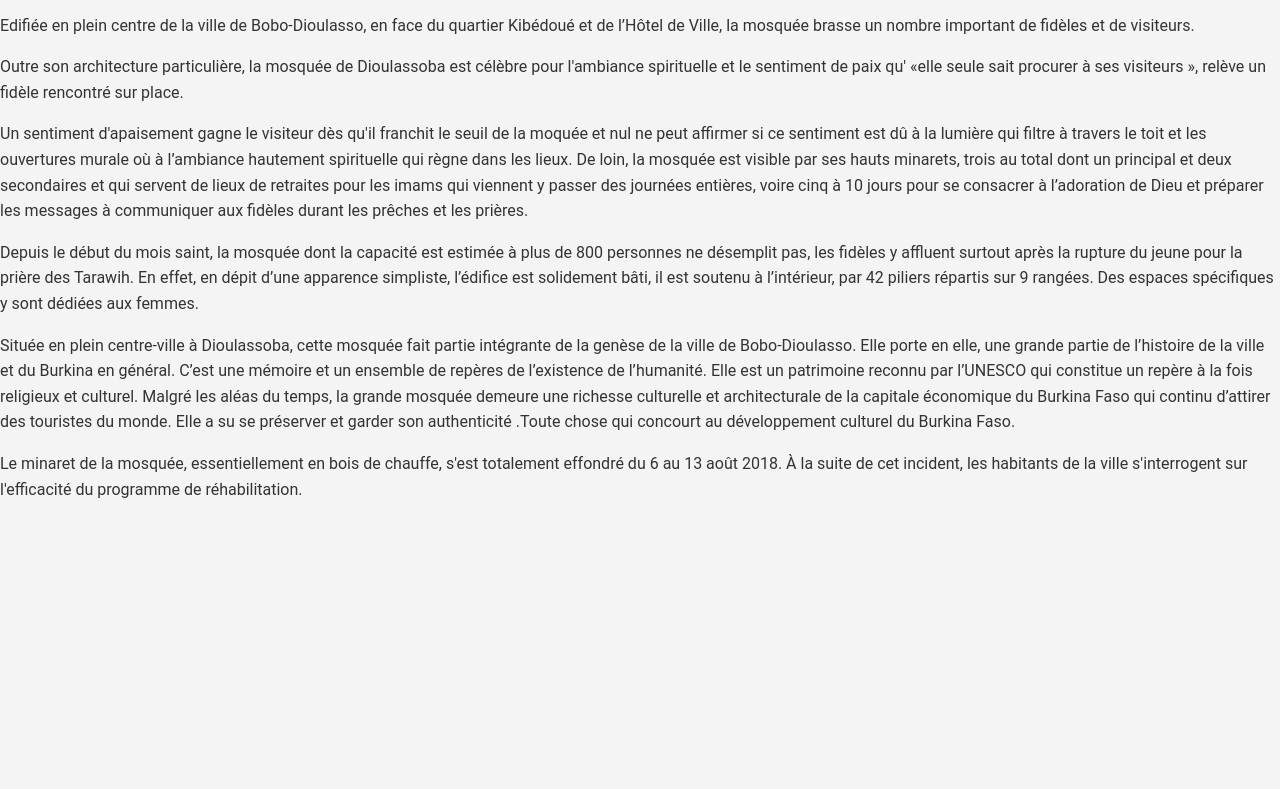
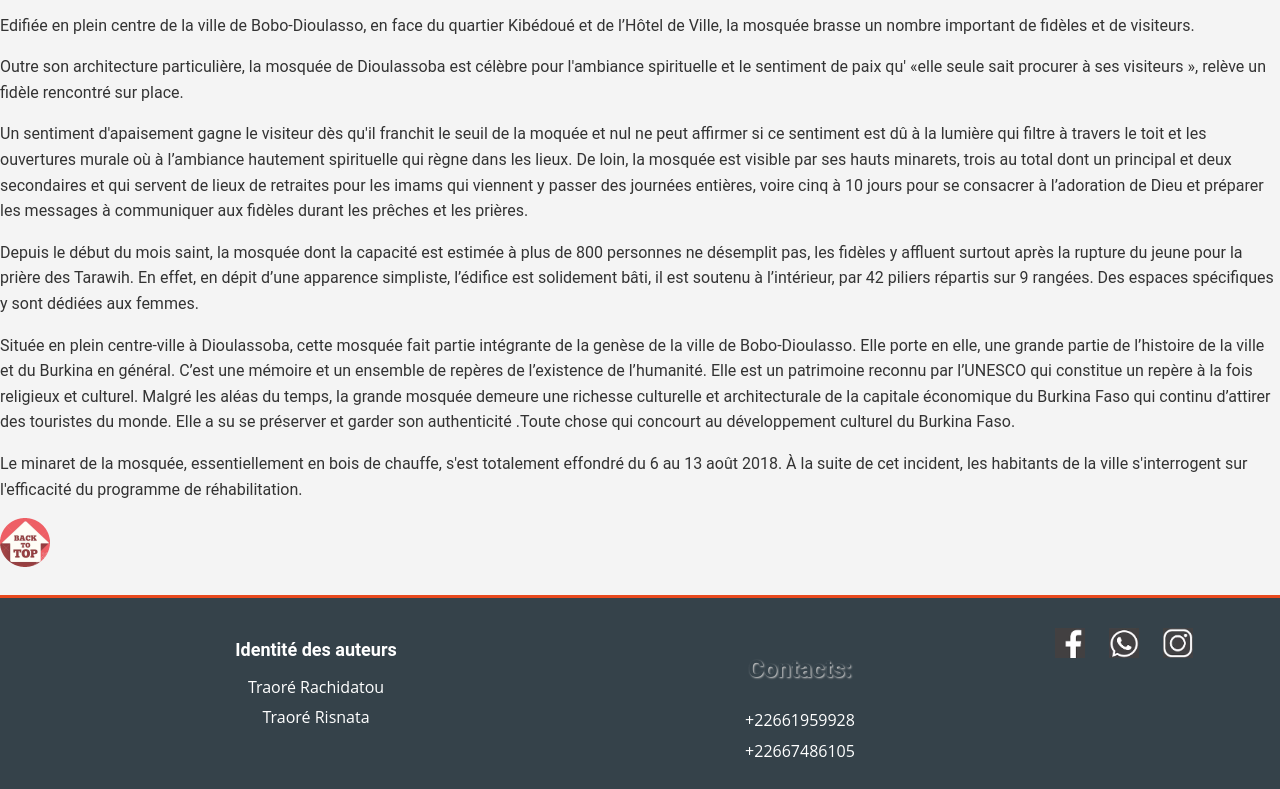
Before and after one commit to YANE-123/Rachidatou-Traor-Risnata-Traor-, a plain HTML site: page mosque.html in a window 1280 px wide. Shown: the part 1049-1838 px from the top of the page. Before the commit the page ends 1567 px from the top, so only its background shows below. Drawn offline with Linux system fonts and the light colour scheme.

Commit message:
Update mosque.html

```diff
--- a/mosque.html
+++ b/mosque.html
@@ -42,7 +42,24 @@
 <p>Depuis le début du mois saint, la mosquée dont la capacité est estimée à plus de 800 personnes ne désemplit pas, les fidèles y affluent surtout après la rupture du jeune pour la prière des Tarawih. En effet, en dépit d’une apparence simpliste, l’édifice est solidement bâti, il est soutenu à l’intérieur, par 42 piliers répartis sur 9 rangées. Des espaces spécifiques y sont dédiées aux femmes.</p>
 <p>Située en plein centre-ville à Dioulassoba, cette mosquée fait partie intégrante de la genèse de la ville de Bobo-Dioulasso. Elle porte en elle, une grande partie de l’histoire de la ville et du Burkina en général. C’est une mémoire et un ensemble de repères de l’existence de l’humanité. Elle est un patrimoine reconnu par l’UNESCO qui constitue un repère à la fois religieux et culturel. Malgré les aléas du temps, la grande mosquée demeure une richesse culturelle et architecturale de la capitale économique du Burkina Faso qui continu d’attirer des touristes du monde. Elle a su se préserver et garder son authenticité .Toute chose qui concourt au développement culturel du Burkina Faso.</p>
 <p>Le minaret de la mosquée, essentiellement en bois de chauffe, s'est totalement effondré du 6 au 13 août 2018. À la suite de cet incident, les habitants de la ville s'interrogent sur l'efficacité du programme de réhabilitation.</p>
-
+<a href="#top"><img src="top.png"></a>
+            <footer>
+                <div id="identite">
+                <h3>Identité des auteurs</h3>
+                <p>Traoré Rachidatou</p>
+                 <p>Traoré Risnata</p>
+            </div>
+            <div id="contacte">
+                <h4>Contacts:</h4>
+                <p>+22661959928</p>
+                <p>+22667486105</p>
+            </div>
+                <div id="social_media">
+                    <a href="https://www.facebook.com" target="_blank"><img src="facebook1.png" alt="Facebook"></a>
+                    <a href="https://www.whatsapp.com" target="_blank"><img src="whatsapp1.png" alt="WhatsApp"></a>
+                    <a href="https://www.instagram.com" target="_blank"><img src="instagram1.png" alt="Instagram"></a>
+                </div>
+            </footer>
 </div>
 </main>
 </body>
```
